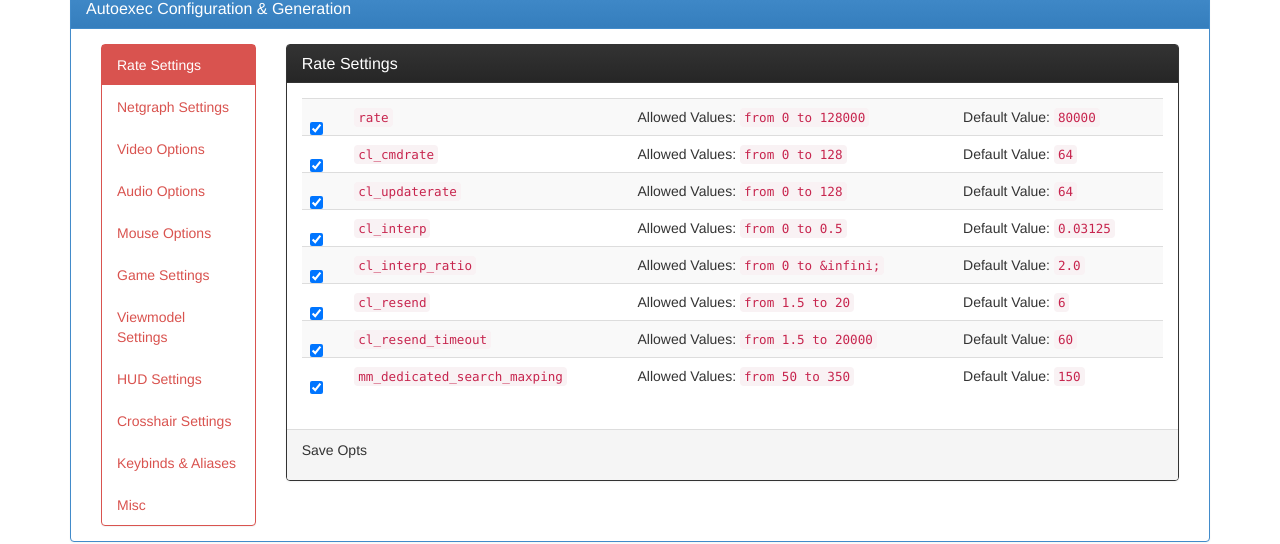
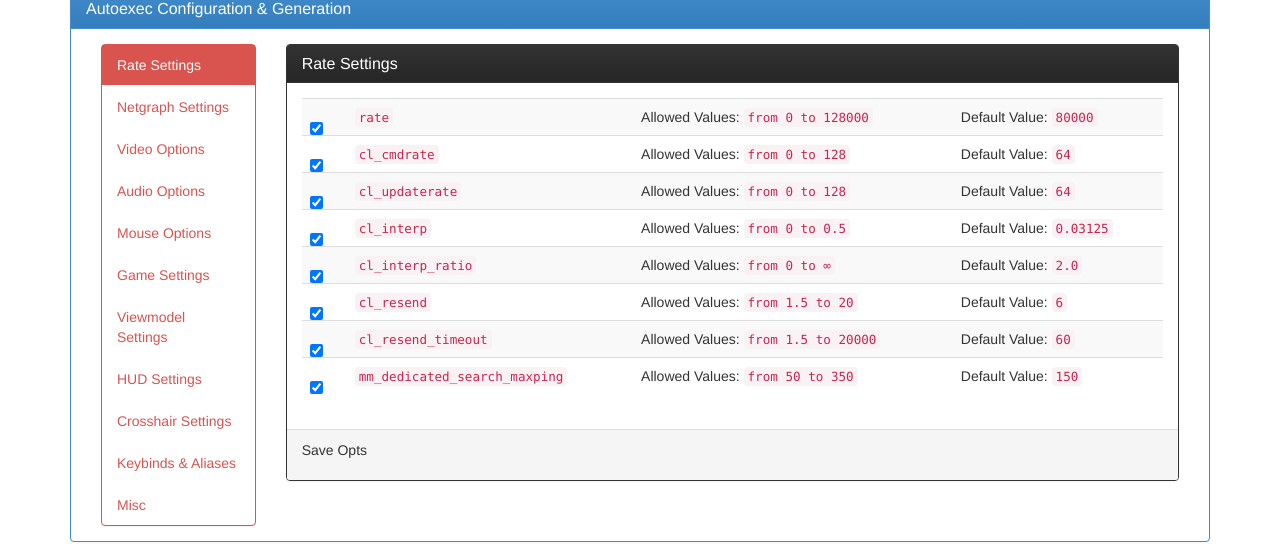
Before and after one commit to jrapakko/csgo, a Jekyll site: the page built from autoexec/index.html, in a window 1280 px wide. Shown: the part 131-675 px from the top of the page. Built offline with Jekyll 4.4.1, drawn with Linux system fonts in a browser that asks for light colours; nearby versions of some CDN libraries; some of the changed lines change nothing that is shown.

Commit message:
Update rate.yml (&infini; fix)

```diff
--- a/_data/autoexec_options/rate.yml
+++ b/_data/autoexec_options/rate.yml
@@ -20,7 +20,7 @@
 
 - opt: cl_interp_ratio
   enable: true
-  min_max_vals: [0,"&infini;"]
+  min_max_vals: [0,"&infin;"]
   default_val: 2.0
 
 - opt: cl_resend
```
